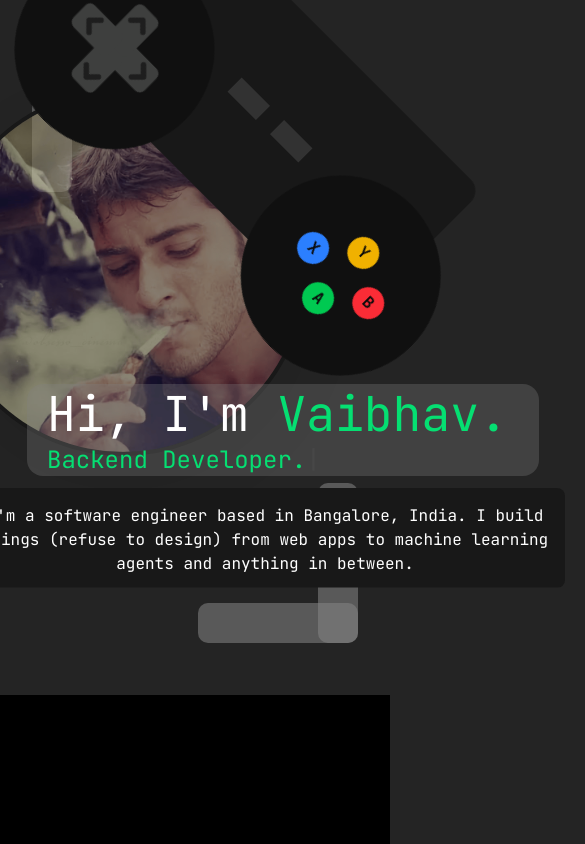
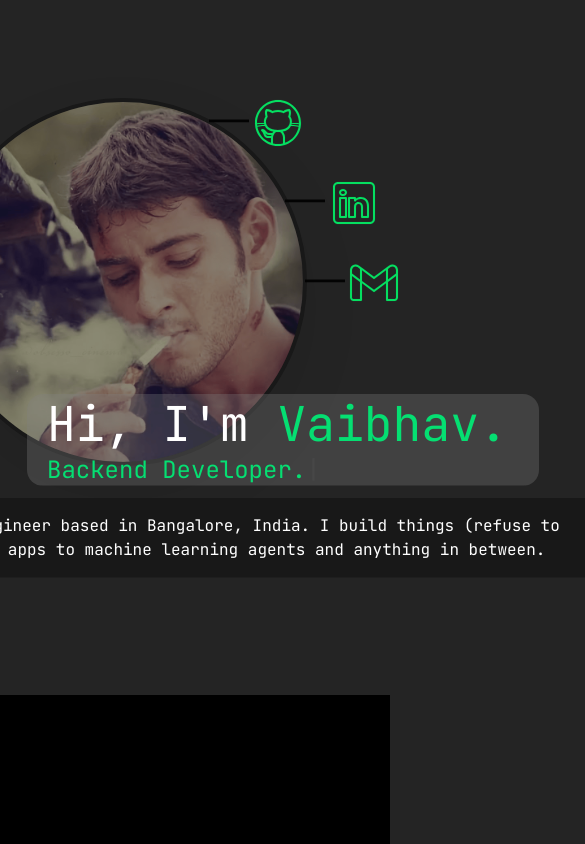
Before and after one commit to vaibhavvemani/portofolio, a Next.js app: page / in a window 390 px wide. Shown: the top 844 px of the page, 585 px wide, since content can reach past the window. Built offline with nearby package versions, Linux system fonts and the light colour scheme.

Commit message:
UI: basic framer motion animations added to homepage components

```diff
--- a/src/app/page.js
+++ b/src/app/page.js
@@ -10,6 +10,7 @@ export default function Home() {
 
       <div className="relative w-[100vw] h-[80vh] flex flex-col justify-center items-center ">
 
+        <div className="hidden lg:block">
           <motion.div className="absolute top-8 left-8"
             initial={{opacity: 0, x: 50, y: 50}}
             animate={{opacity: 1, x: 0, y: 0}}
@@ -18,8 +19,8 @@ export default function Home() {
               delay: 0.3,
             }}
           >
-          <div className="absolute h-10 w-40 rounded-lg bg-[#8888]"></div>
-          <div className="absolute h-40 w-10 rounded-lg bg-[#8888]"></div>
+            <div className="absolute h-8 w-40 rounded-lg bg-[#8888]"></div>
+            <div className="absolute h-40 w-8 rounded-lg bg-[#8888]"></div>
           </motion.div>
           <motion.div className="absolute flex justify-end items-end bottom-8 right-8"
             initial={{opacity: 0, x: -50, y: -50}}
@@ -29,9 +30,10 @@ export default function Home() {
               delay: 0.3,
             }}
           >
-          <div className="absolute h-10 w-40 rounded-lg bg-[#8888]"></div>
-          <div className="absolute h-40 w-10 rounded-lg bg-[#8888]"></div>
+            <div className="absolute h-8 w-40 rounded-lg bg-[#8888]"></div>
+            <div className="absolute h-40 w-8 rounded-lg bg-[#8888]"></div>
           </motion.div>
+        </div>
 
         <Profile_photo />
         <Profile_about />
--- a/src/components/Controller.jsx
+++ b/src/components/Controller.jsx
@@ -3,7 +3,7 @@ import Image from 'next/image'
 
 export default function Controller() {
   return (
-    <div className='fixed top-25 right-0 transform rotate-45 -translate-y-35 translate-x-35'>
+    <div className='hidden lg:block fixed top-25 right-0 transform rotate-45 -translate-y-35 translate-x-35'>
 
       <div className='relative flex justify-center items-center h-80 w-130'>
 
--- a/src/components/Profile_about.jsx
+++ b/src/components/Profile_about.jsx
@@ -4,14 +4,14 @@ import * as motion from "motion/react-client";
 export default function Profile_about() {
   return (
     <motion.div
-      initial={{ opacity: 0, x: 0, clipPath: "inset(0% 100% 0% 0%)" }}
-      animate={{ opacity: 1, x: 70, clipPath: "inset(0% 0% 0% 0%)" }}
+      initial={{ opacity: 0, clipPath: "inset(0% 100% 0% 0%)" }}
+      animate={{ opacity: 1, clipPath: "inset(0% 0% 0% 0%)" }}
       transition={{
         duration: 0.5,
-        delay: 0.4,
+        delay: 0.6,
         ease: "easeIn"
       }}
-      className="w-[600px] max-h-[100px] overflow-hidden bg-[#181818] p-4 rounded-md"
+      className="w-200 overflow-hidden bg-[#181818] p-4 rounded-md"
     >
       <p className='text-center text-white'>
         I'm a software engineer based in Bangalore, India. I build things
--- a/src/components/Profile_photo.jsx
+++ b/src/components/Profile_photo.jsx
@@ -29,7 +29,16 @@ export default function Profile_photo() {
     <div className="relative w-[32rem] h-[25rem] ">
       <div className="relative w-[32rem] h-[25rem]">
 
-        <div className="relative w-[23rem] h-[23rem] overflow-hidden rounded-full border-4 border-[#181818] drop-shadow-2xl">
+        <motion.div className="relative w-[23rem] h-[23rem]
+          overflow-hidden rounded-full border-4 border-[#181818] drop-shadow-2xl"
+          initial={{opacity: 0, scale: 0}}
+          animate={{opacity: 1, scale: 1}}
+          transition={{
+            duration: 0.3,
+            delay: 0.5,
+            ease: "easeIn"
+          }}
+        >
           <Image
             className="absolute inset-0 opacity-50"
             src="/mahesh-babu.png"
@@ -37,29 +46,65 @@ export default function Profile_photo() {
             layout="fill"
             objectFit="cover"
           />
-        </div>
+        </motion.div>
 
-        <div className="absolute bottom-3 left-22 w-full bg-[#80808050] rounded-2xl text-left px-5">
+        <motion.div className="absolute bottom-3 left-22 w-full bg-[#80808050] rounded-2xl text-left px-5"
+          initial={{clipPath: "inset(0% 100% 0% 0%)" }}
+          animate={{clipPath: "inset(0% 0% 0% 0%)"}}
+          transition={{
+            duration: 0.3,
+            delay: 0.8,
+            ease: "easeIn",
+
+          }}
+        >
           <h1 className="text-white text-5xl leading-tight">
             Hi, I'm <span className="text-green-400">Vaibhav.</span>
           </h1>
           <p className="text-gray-300 text-2xl">
             <span ref={typewriter_el} className="text-green-400"></span>
           </p>
-        </div>
+        </motion.div>
 
-        <div className="absolute top-0 right-37 flex items-center gap-1">
+        <motion.div className="absolute top-0 right-37 flex items-center gap-1"
+          initial={{clipPath: "inset(0% 100% 0% 0%)" }}
+          animate={{clipPath: "inset(0% 0% 0% 0%)"}}
+          transition={{
+            duration: 0.3,
+            delay: 0.8,
+            ease: "easeIn",
+          }}
+
+        >
           <Image src="/horizontal-line.svg" alt="Line" width={40} height={2} />
           <Image src="/github.svg" alt="GitHub" width={50} height={50} />
-        </div>
-        <div className="absolute top-20 right-18 flex items-center gap-1">
+        </motion.div>
+        <motion.div className="absolute top-20 right-18 flex items-center gap-1"
+          initial={{clipPath: "inset(0% 100% 0% 0%)" }}
+          animate={{clipPath: "inset(0% 0% 0% 0%)"}}
+          transition={{
+            duration: 0.3,
+            delay: 0.8,
+            ease: "easeIn",
+
+          }}
+        >
           <Image src="/horizontal-line.svg" alt="Line" width={40} height={2} />
           <Image src="/linkedin.svg" alt="LinkedIn" width={50} height={50} />
-        </div>
-        <div className="absolute top-40 right-13 flex items-center gap-1">
+        </motion.div>
+        <motion.div className="absolute top-40 right-13 flex items-center gap-1"
+          initial={{clipPath: "inset(0% 100% 0% 0%)" }}
+          animate={{clipPath: "inset(0% 0% 0% 0%)"}}
+          transition={{
+            duration: 0.3,
+            delay: 0.8,
+            ease: "easeIn",
+
+          }}
+        >
           <Image src="/horizontal-line.svg" alt="Line" width={40} height={2} />
           <Image src="/gmail.svg" alt="Email" width={50} height={50} />
-        </div>
+        </motion.div>
       </div>
 
       <div className="absolute right-16 flex flex-col gap-10">
```
Lines whose indentation alone changed are shown as unchanged.
